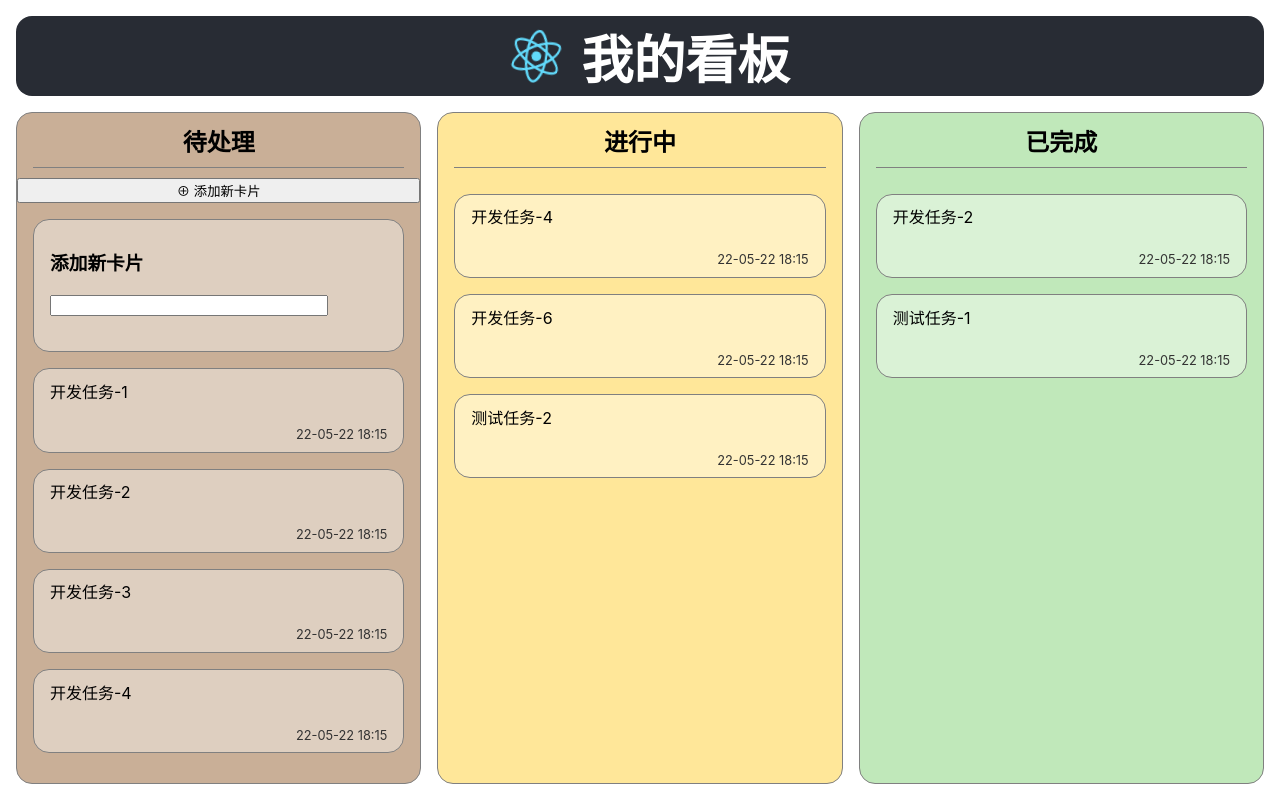
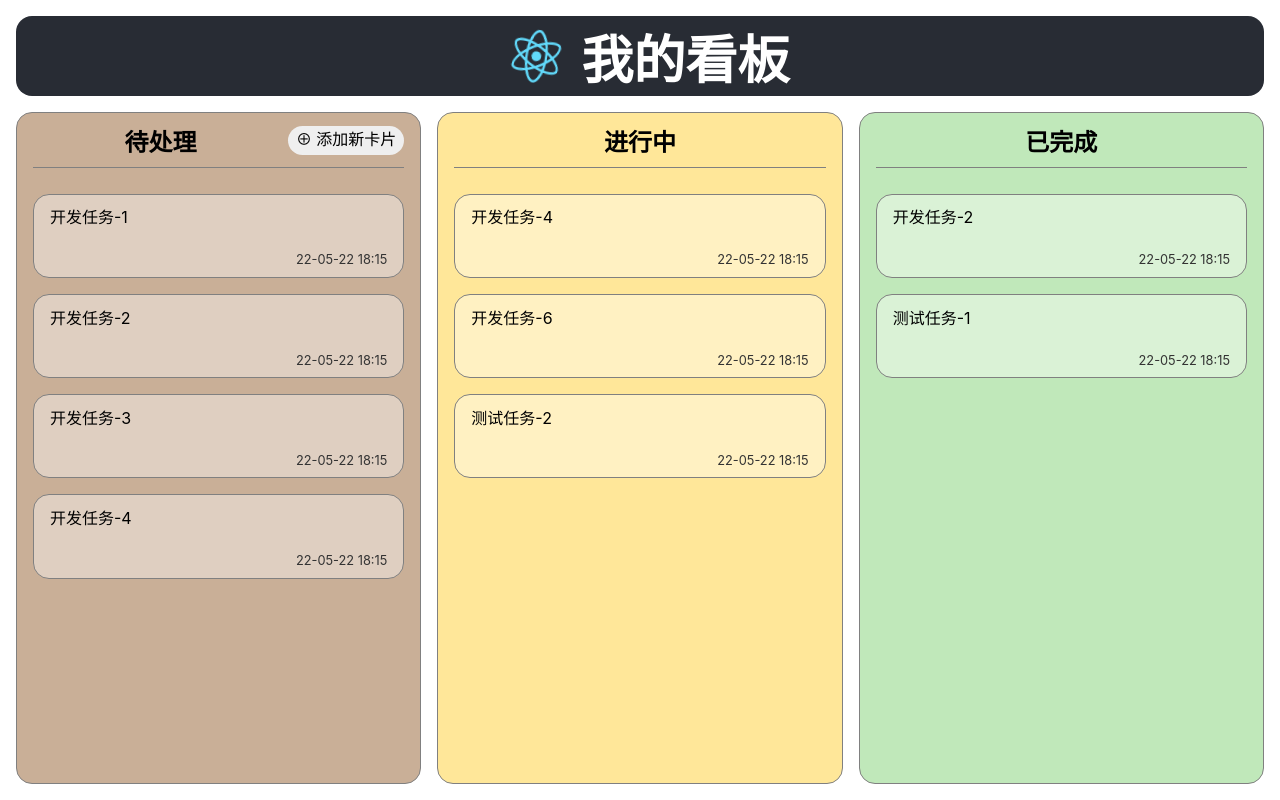
Before and after one commit to nRookie/play-with-React, a React (Create React App) app in the folder oh-my-kanban/: page / in a window 1280 px wide. Built offline with nearby package versions, Linux system fonts and the light colour scheme.

Commit message:
add status changes

```diff
--- a/oh-my-kanban/src/App.js
+++ b/oh-my-kanban/src/App.js
@@ -1,4 +1,4 @@
-
+import React, {useState} from 'react';
 import logo from './logo.svg';
 import './App.css';
 
@@ -42,6 +42,11 @@ const KanbanNewCard = () => {
 };
 
 function App() {
+  const [showAdd, setShowAdd] = useState(false);
+  const handleAdd = (evt) => {
+    setShowAdd(true);
+  };
+
   return (
     <div className="App">
       <header className="App-header">
@@ -50,12 +55,11 @@ function App() {
       </header>
       <main className="kanban-board">
         <section className="kanban-column column-todo">
-          <h2>待处理</h2><button>&#8853; 添加新卡片</button>
+          <h2>待处理<button onClick={handleAdd}
+            disabled={showAdd}>&#8853; 添加新卡片</button></h2>
           <ul>
-            <KanbanNewCard />
-          {
-            todoList.map(props => <KanbanCard {...props} />)
-          }
+            { showAdd && <KanbanNewCard /> }
+            { todoList.map(props => <KanbanCard {...props} />)}
           </ul>
         </section>
         <section className="kanban-column column-ongoing">
```
